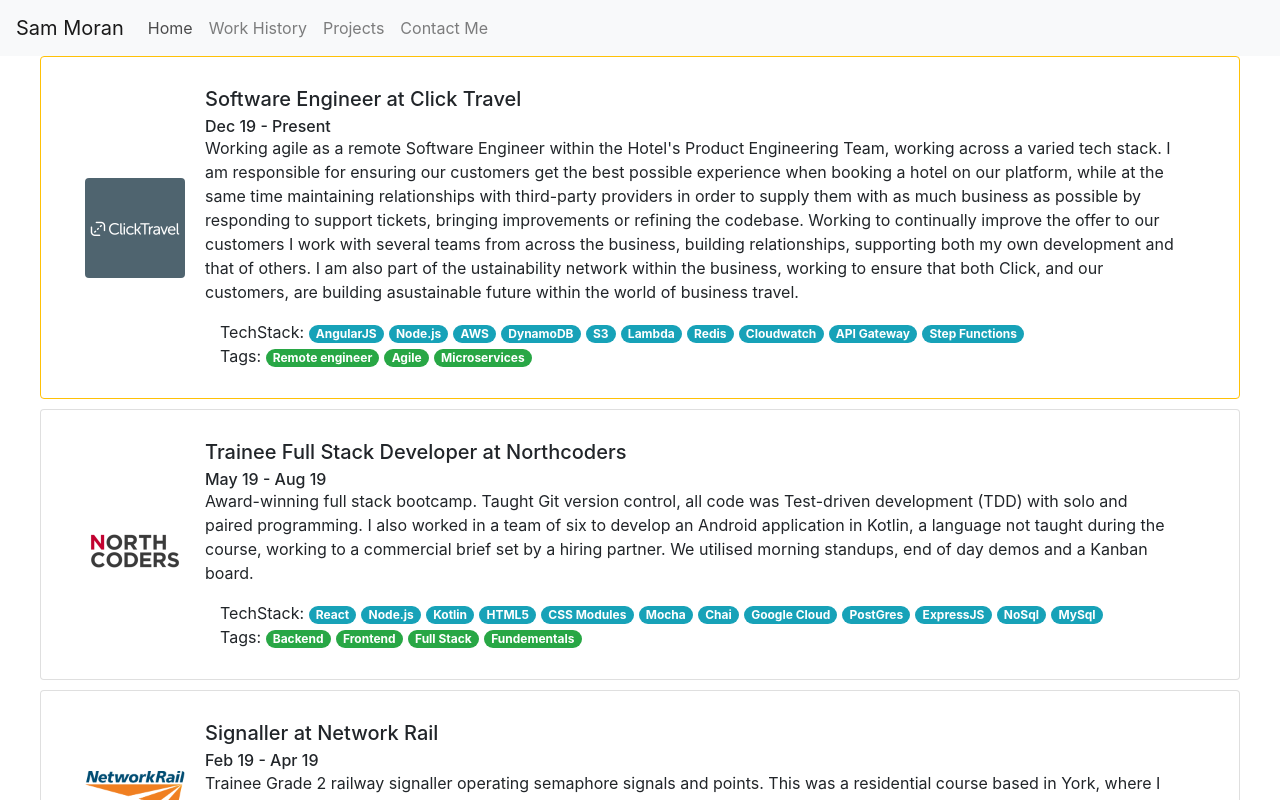
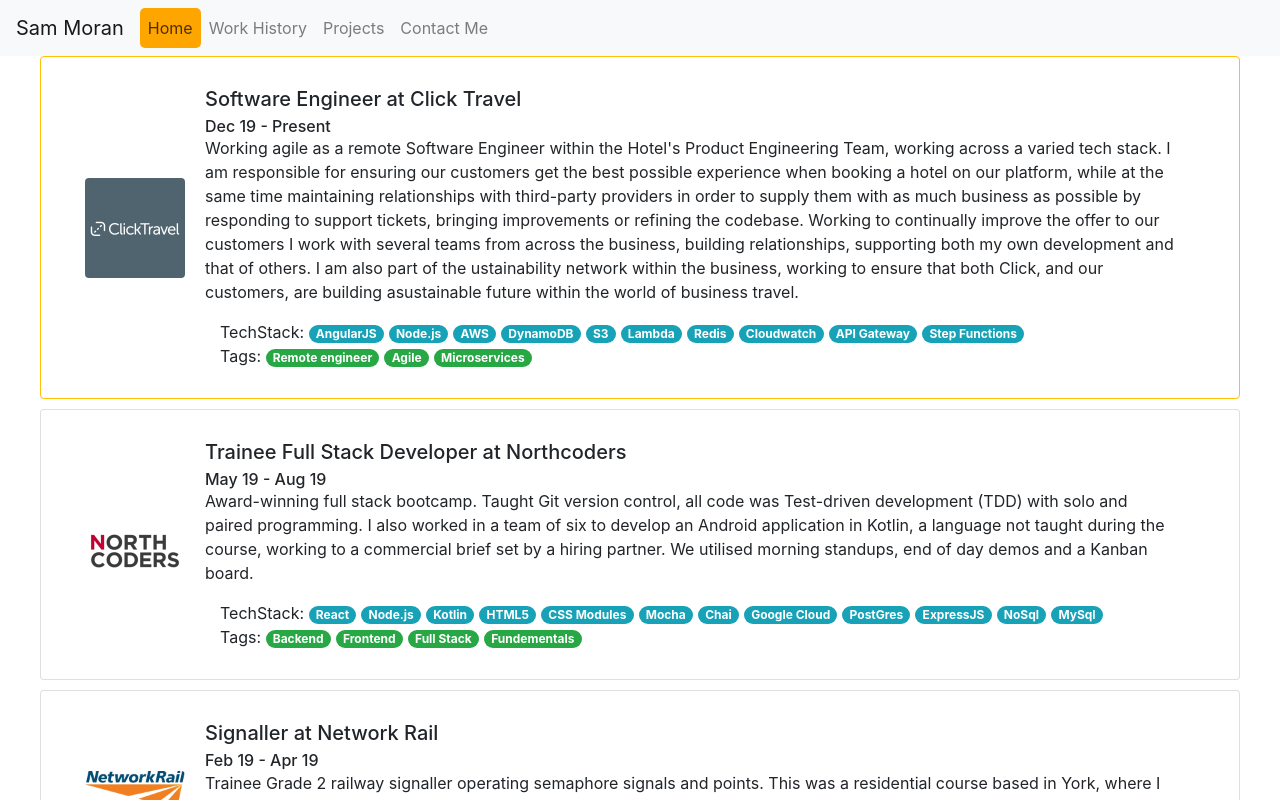
Before and after one commit to clicktravel-sammoran/project-me, a React (Create React App) app: page /work-history in a window 1280 px wide. In both pictures the pointer is over the link "Home". Shown: the top 800 px of the page. Built offline with nearby package versions, Linux system fonts and the light colour scheme.

Commit message:
styling changes

```diff
--- a/public/index.html
+++ b/public/index.html
@@ -21,7 +21,7 @@
       work correctly both with client-side routing and a non-root public URL.
       Learn how to configure a non-root public URL by running `npm run build`.
     -->
-  <title>React App</title>
+  <title>Sam Moran | Software Engineer</title>
 </head>
 
 <body>
--- a/src/components/Header/Header.js
+++ b/src/components/Header/Header.js
@@ -1,5 +1,6 @@
 import { Navbar, Nav } from 'react-bootstrap'
 import React from 'react'
+import styles from './Header.module.css'
 
 import pages from '../../data/pages'
 
@@ -13,7 +14,7 @@
             <Navbar.Collapse id="basic-navbar-nav">
                 <Nav className="mr-auto">
                     {(pages.map(page => {
-                        return <Nav.Link key={pageParser(page)} href={page === "Home" ? "/" : pageParser(page)}>{page}</Nav.Link>
+                        return <Nav.Link className={styles.Link} key={pageParser(page)} href={page === "Home" ? "/" : pageParser(page)}>{page}</Nav.Link>
                     }))}
                 </Nav>
             </Navbar.Collapse>
--- a/src/components/Header/Header.module.css
+++ b/src/components/Header/Header.module.css
@@ -0,0 +1,4 @@
+.Link:hover{
+    background-color: orange;
+    border-radius: 5px;
+}
--- a/src/components/WorkHistory/WorkHistory.module.css
+++ b/src/components/WorkHistory/WorkHistory.module.css
@@ -5,7 +5,8 @@
     margin-bottom: 10px;
 }
 .Card:hover{
-background-color: lightgrey;
+	box-shadow: 10px 10px 5px grey;
+
 }
 
 .Container{
```
Also changed, not shown: public/manifest.json.
